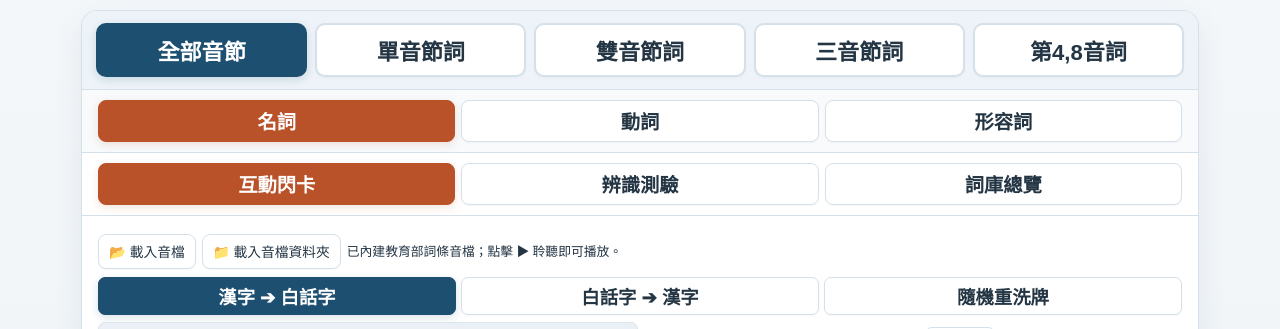
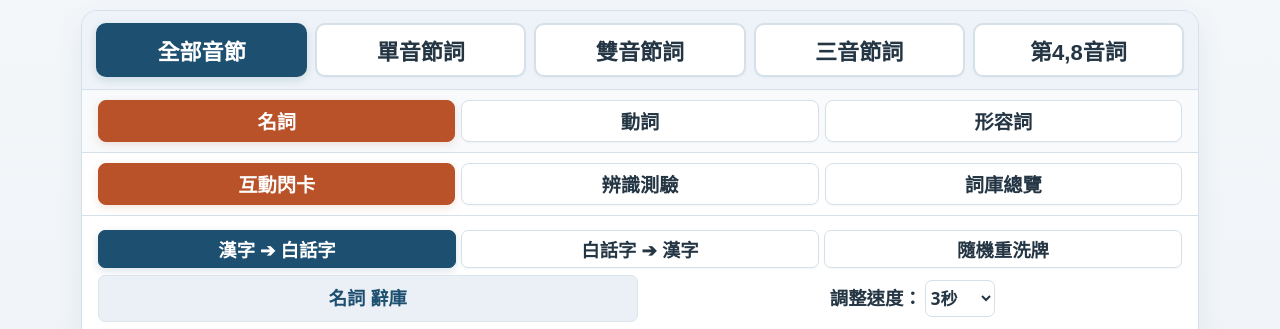
Before and after one commit to Johnson2623/pojspell-voice33, a plain HTML site: page index.html in a window 1280 px wide. Shown: the top 329 px of the page. Drawn offline with Linux system fonts and the light colour scheme.

Commit message:
Add files via upload

```diff
--- a/index.html
+++ b/index.html
@@ -948,14 +948,7 @@ button:disabled{opacity:.48;cursor:not-allowed}
 </div>
 <div class="workspace">
 
-<!-- 音訊已整合；使用者明確點擊 ▶ 才會播放。 -->
-<div class="poj-audio-tools" aria-label="教育部詞條音檔設定">
-  <button type="button" class="mini-btn" onclick="document.getElementById('poj-audio-file-picker').click()">📂 載入音檔</button>
-  <input type="file" id="poj-audio-file-picker" accept="audio/mpeg,audio/mp3,audio/wav,.mp3,.wav" multiple hidden onchange="importPOJAudioFiles(this.files)">
-  <button type="button" class="mini-btn" onclick="document.getElementById('poj-audio-folder-picker').click()">📁 載入音檔資料夾</button>
-  <input type="file" id="poj-audio-folder-picker" webkitdirectory directory multiple hidden onchange="importPOJAudioFiles(this.files)">
-  <span id="poj-audio-status" class="poj-audio-info" role="status" aria-live="polite">已內建教育部詞條音檔；點擊 ▶ 聆聽即可播放。</span>
-</div>
+
 <!-- VIEW 1: FLASHCARD -->
 <div id="view-card">
 <!-- 互動閃卡：三個操作按鈕等寬列 -->
```
